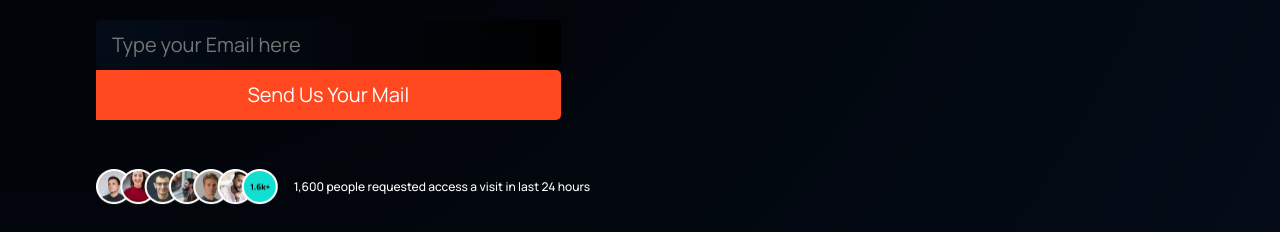
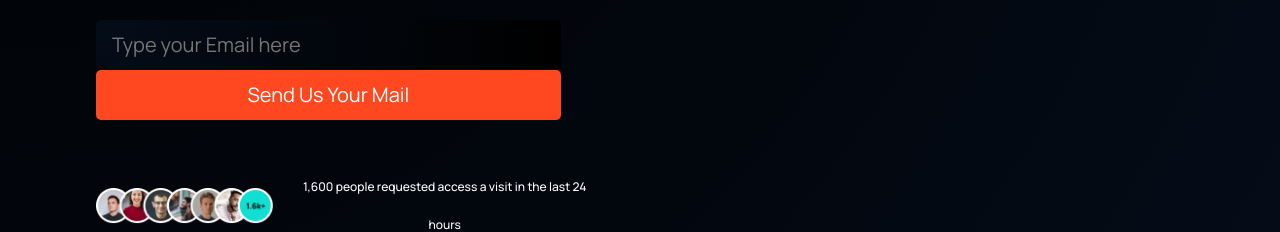
Before and after one commit to amiladimantha/GPT_5.0, a React (Create React App) app: page / in a window 1280 px wide. Shown: the part 720-952 px from the top of the page. Built offline with nearby package versions, Linux system fonts and the light colour scheme.

Commit message:
header mail fixed

```diff
--- a/src/containers/header/Header.jsx
+++ b/src/containers/header/Header.jsx
@@ -1,11 +1,10 @@
-import React, {useState, useRef} from 'react';
+import React, { useState, useRef } from 'react';
 import './header.css';
 import people from '../../assets/people.png';
 import ai from '../../assets/ai.png';
 import emailjs from '@emailjs/browser';
 
 const Header = () => {
-
   const formRef = useRef();
   const [form, setForm] = useState({
     email: '',
@@ -14,7 +13,6 @@ const Header = () => {
 
   const handleChange = (e) => {
     const { name, value } = e.target;
-
     setForm({ ...form, [name]: value });
   };
 
@@ -31,32 +29,28 @@ const Header = () => {
       alert('Please enter a valid email address.');
       return;
     }
+
     setLoading(true);
 
-    // sign up on emailjs.com (select the gmail service and connect your account).
-    //click on create a new template then click on save.
     emailjs
       .send(
-        'service_et42o9g', // paste your ServiceID here (you'll get one when your service is created).
-        'template_eusm1zq', // paste your TemplateID here (you'll find it under email templates).
+        'service_et42o9g',
+        'template_eusm1zq',
         {
-          from_name: form.name,
-          to_name: 'Amila Dimantha', // put your name here.
-          from_email: form.email,
-          to_email: 'amiladimantha123@gmail.com', //put your email here.
-          message: form.message,
+          to_name: 'Amila Dimantha',
+          from_name: form.email,
+          to_email: 'amiladimantha123@gmail.com',
         },
-        'ReI6lkAzmx4u48TwG' //paste your Public Key here. You'll get it in your profile section.
+        'ReI6lkAzmx4u48TwG'
       )
       .then(
         () => {
           setLoading(false);
-          alert('Thank you. I will get back to you as soon as possible.');
+          alert('Thank you getting in touch. We will get back to you as soon as possible.');
 
+          // Reset the form after sending the email
           setForm({
-            name: '',
             email: '',
-            message: '',
           });
         },
         (error) => {
@@ -70,36 +64,43 @@ const Header = () => {
   return (
     <div className='gpt3__header section__padding' id='home'>
       <div className='gpt3__header-content'>
-        <h1 className='gradient__text'>Create something extraordinary using OpenAI's GPT-5.</h1>
-        <p>Discover the potential of OpenAI's GPT-5 as we embark on an innovative journey to revolutionize industries and deliver exceptional user experiences. Join us in harnessing the power of GPT-5 to build a future filled with remarkable achievements.</p>
+        <h1 className='gradient__text'>
+          Create something extraordinary using OpenAI's GPT-5.
+        </h1>
+        <p>
+          Discover the potential of OpenAI's GPT-5 as we embark on an innovative
+          journey to revolutionize industries and deliver exceptional user
+          experiences. Join us in harnessing the power of GPT-5 to build a future
+          filled with remarkable achievements.
+        </p>
         <div className='gpt3__header-content__input'>
-         <form ref={formRef}
-          onSubmit={handleSubmit}>
-            <input type="email"
-              name="email"
+          <form ref={formRef} onSubmit={handleSubmit}>
+            <input
+              type='email'
+              name='email'
               value={form.email}
               onChange={handleChange}
-              placeholder='Type your Email here'></input>
-            <button type='submit'>{loading ? 'Sending ' : 'Send Us '}
-            Your Mail</button>
+              placeholder='Type your Email here'
+            />
+            <button type='submit'>
+              {loading ? 'Sending ' : 'Send Us '}
+              Your Mail
+            </button>
           </form>
         </div>
 
         <div className='gpt3__header-content__people'>
-          <img src={people} alt='people'/>
-          <p>1,600 people requested access a visit in last 24 hours</p>
+          <img src={people} alt='people' />
+          <p>1,600 people requested access a visit in the last 24 hours</p>
         </div>
       </div>
 
       <div className='gpt3__header-image'>
         <img src={ai} alt='ai' />
       </div>
-      <div>
+      <div></div>
+    </div>
+  );
+};
 
-      </div>
-
-    </div>
-  )
-}
-
-export default Header
+export default Header;
--- a/src/containers/header/header.css
+++ b/src/containers/header/header.css
@@ -53,8 +53,7 @@
     outline: none;
     color: #fff;
 
-    border-top-left-radius: 5px;
-    border-bottom-left-radius: 5px;
+    border-radius: 5px;
 }
 
 .gpt3__header-content__input button {
@@ -72,8 +71,7 @@
     cursor: pointer;
     outline: none;
 
-    border-top-right-radius: 5px;
-    border-bottom-right-radius: 5px;
+    border-radius: 5px;
 }
 
 .gpt3__header-content__people {
```
Lines whose indentation alone changed are shown as unchanged.
